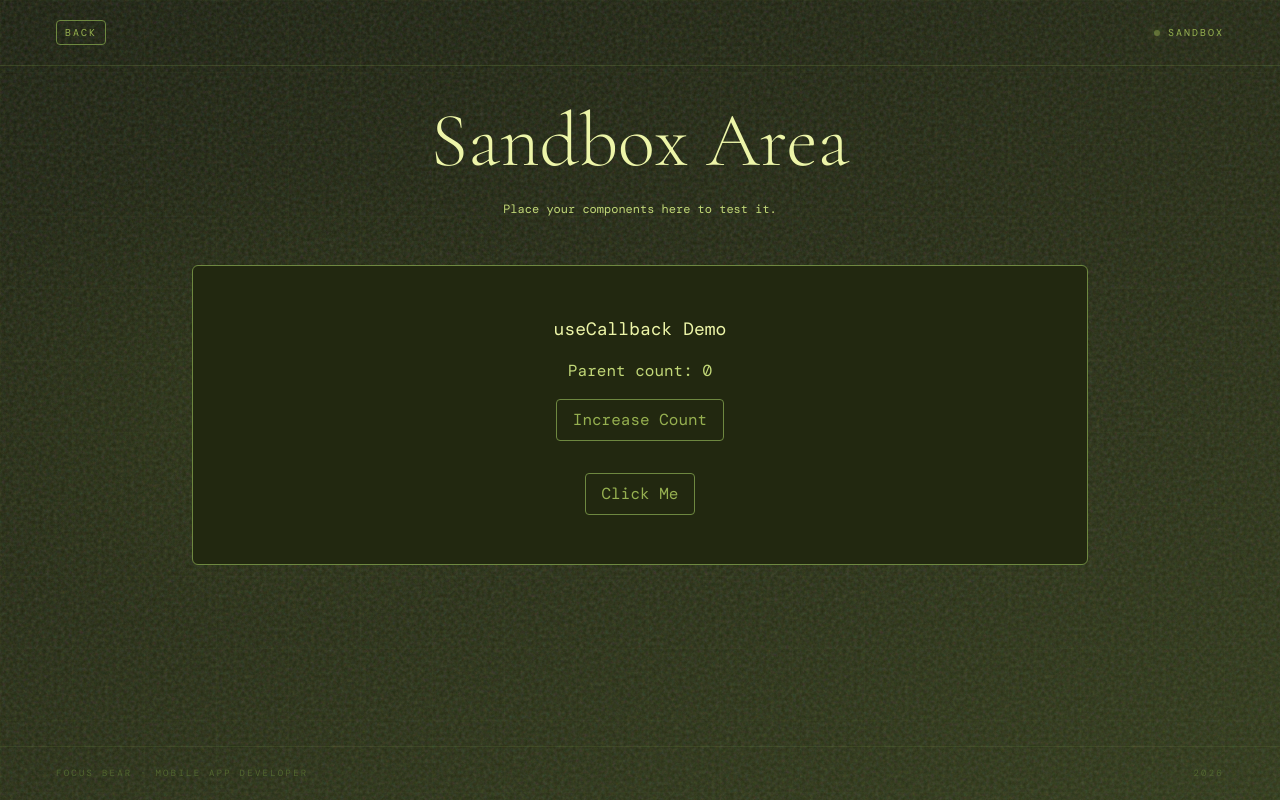
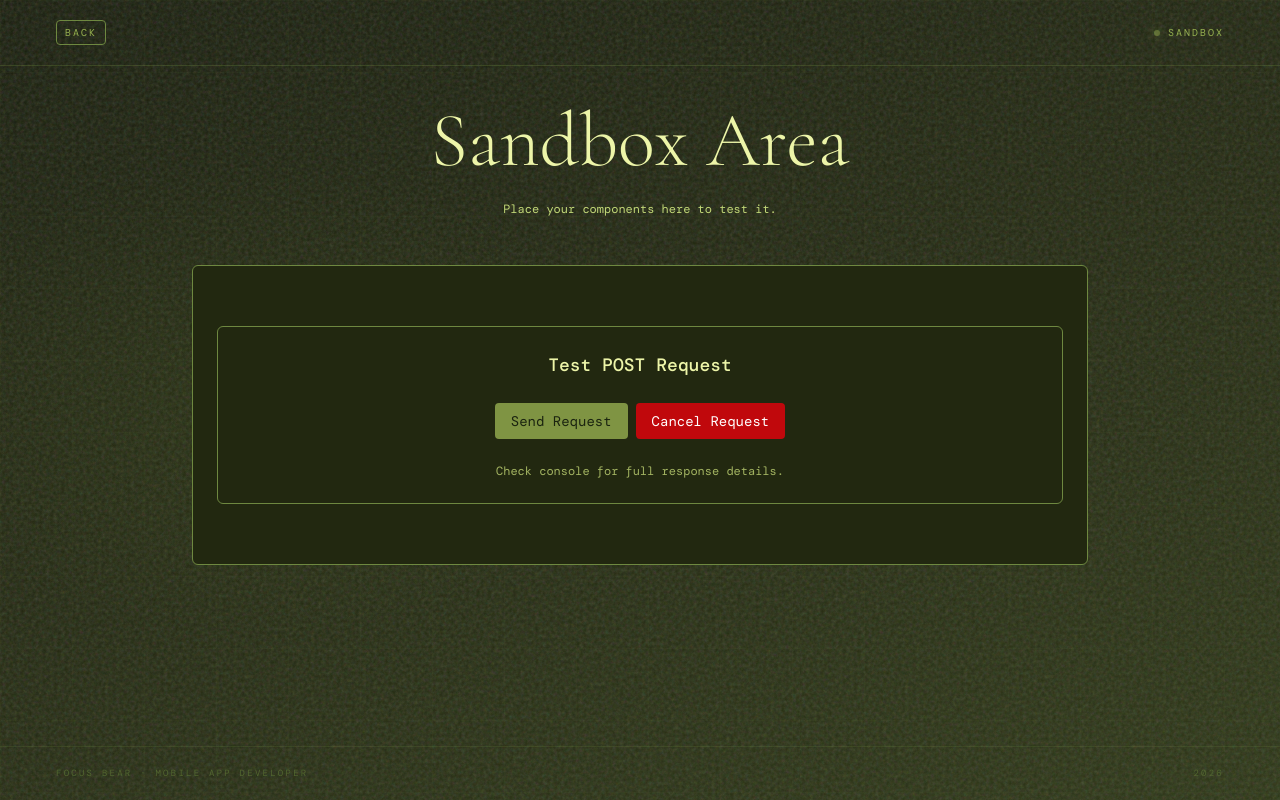
Before and after one commit to lysanderuy/lysanderuy-focusbear-mobdev-internship, a React (Vite) app in the folder milestones/milestone-5-react-fundamentals/react-app/: page /sandbox in a window 1280 px wide. Built offline with nearby package versions, Linux system fonts and the light colour scheme; a web font is replaced by a local one.

Commit message:
feat: add TestPost component for testing POST requests with Axios, fixes #15

```diff
--- /dev/null
+++ b/milestones/milestone-5-react-fundamentals/react-app/src/api/axiosInstance.js
@@ -0,0 +1,30 @@
+import axios from "axios";
+
+const api = axios.create({
+  baseURL: "https://jsonplaceholder.typicode.com",
+  timeout: 10000,
+  headers: {
+    Accept: "*/*",
+  },
+});
+
+api.interceptors.request.use(
+  (config) => {
+    // Add dynamic request ID
+    config.headers["X-Request-ID"] =
+      `${Date.now()}-${Math.random().toString(36).substring(2, 8)}`;
+
+    // Attach token from localStorage if it exists
+    const token = localStorage.getItem("token");
+    if (token) {
+      config.headers["Authorization"] = `Bearer ${token}`;
+    }
+
+    return config;
+  },
+  (error) => {
+    return Promise.reject(error);
+  },
+);
+
+export default api;
--- /dev/null
+++ b/milestones/milestone-5-react-fundamentals/react-app/src/components/TestPost.jsx
@@ -0,0 +1,83 @@
+import React, { useEffect, useState, useRef } from "react";
+import api from "../api/axiosInstance";
+import axios from "axios";
+
+export default function TestPost() {
+  const [loading, setLoading] = useState(false);
+  const [response, setResponse] = useState(null);
+  const [error, setError] = useState(null);
+  const controllerRef = useRef(null); // store controller to cancel request
+
+  const sendPost = async () => {
+    // Create a new AbortController for each request
+    controllerRef.current = new AbortController();
+    setLoading(true);
+    setResponse(null);
+    setError(null);
+
+    try {
+      const res = await api.post(
+        "/posts",
+        { title: "Sandbox Test", body: "Testing Axios instance", userId: 1 },
+        { signal: controllerRef.current.signal },
+      );
+      setResponse(res.data);
+    } catch (err) {
+      if (axios.isCancel(err)) {
+        setError("Request canceled by user");
+      } else {
+        setError(err.message);
+        console.error("POST request error:", err);
+      }
+    } finally {
+      setLoading(false);
+    }
+  };
+
+  const cancelRequest = () => {
+    if (controllerRef.current) {
+      controllerRef.current.abort(); // cancel current request
+    }
+  };
+
+  return (
+    <div className="w-full border border-[#6e8840] rounded-md p-6 bg-[#222810] flex flex-col items-center justify-center gap-4 text-[#c2d878]">
+      <h2 className="text-[#edf5a8] font-medium text-lg mb-2">
+        Test POST Request
+      </h2>
+
+      <div className="flex gap-2">
+        <button
+          onClick={sendPost}
+          className="px-4 py-2 bg-[#96b050]/80 hover:bg-[#96b050] rounded text-[#1b2410] text-sm transition-colors"
+        >
+          Send Request
+        </button>
+        <button
+          onClick={cancelRequest}
+          className="px-4 py-2 bg-red-600/80 hover:bg-red-600 rounded text-white text-sm transition-colors"
+        >
+          Cancel Request
+        </button>
+      </div>
+
+      {loading && (
+        <span className="text-[#96b050] text-sm animate-pulse">
+          Sending request...
+        </span>
+      )}
+
+      {response && (
+        <pre className="text-xs bg-[#1b2410] p-3 rounded w-full overflow-x-auto">
+          {JSON.stringify(response, null, 2)}
+        </pre>
+      )}
+
+      {error && <span className="text-red-500 text-sm">{error}</span>}
+
+      <p className="text-xs mt-2 text-[#a4b562]">
+        Check console for full response details.
+      </p>
+    </div>
+  );
+}
--- a/milestones/milestone-5-react-fundamentals/react-app/src/pages/SandBox.jsx
+++ b/milestones/milestone-5-react-fundamentals/react-app/src/pages/SandBox.jsx
@@ -1,6 +1,6 @@
 import React, { useState, useEffect } from "react";
 import { Link } from "react-router-dom";
-import UseCallbackDemo from "../components/UseCallbackDemo";
+import TestPost from "../components/TestPost";
 
 export default function Sandbox() {
   const [mounted, setMounted] = useState(false);
@@ -97,7 +97,7 @@ export default function Sandbox() {
           </p>
 
           <div className="w-full max-w-4xl min-h-75 mt-6 border border-[#6e8840] rounded-md p-6 bg-[#222810] flex flex-col items-center justify-center">
-            <UseCallbackDemo />
+            <TestPost />
           </div>
         </main>
 
```
